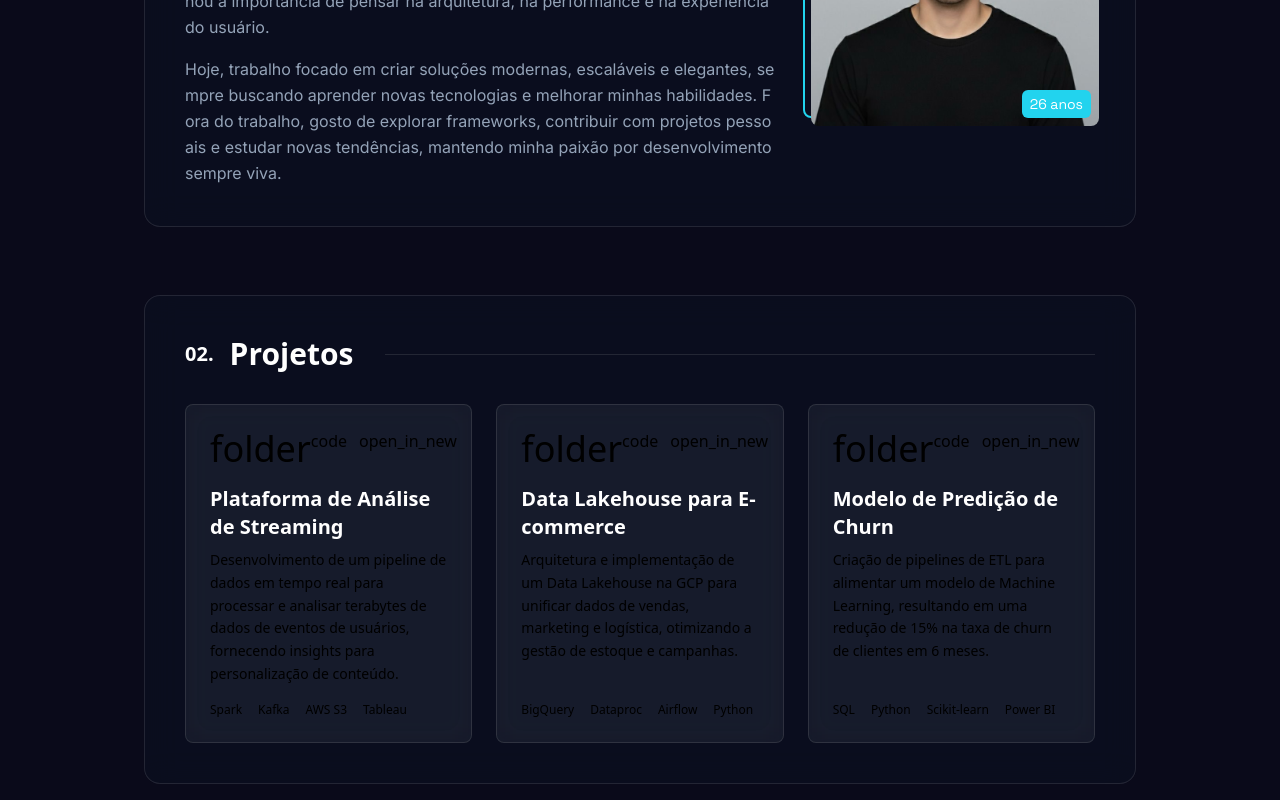
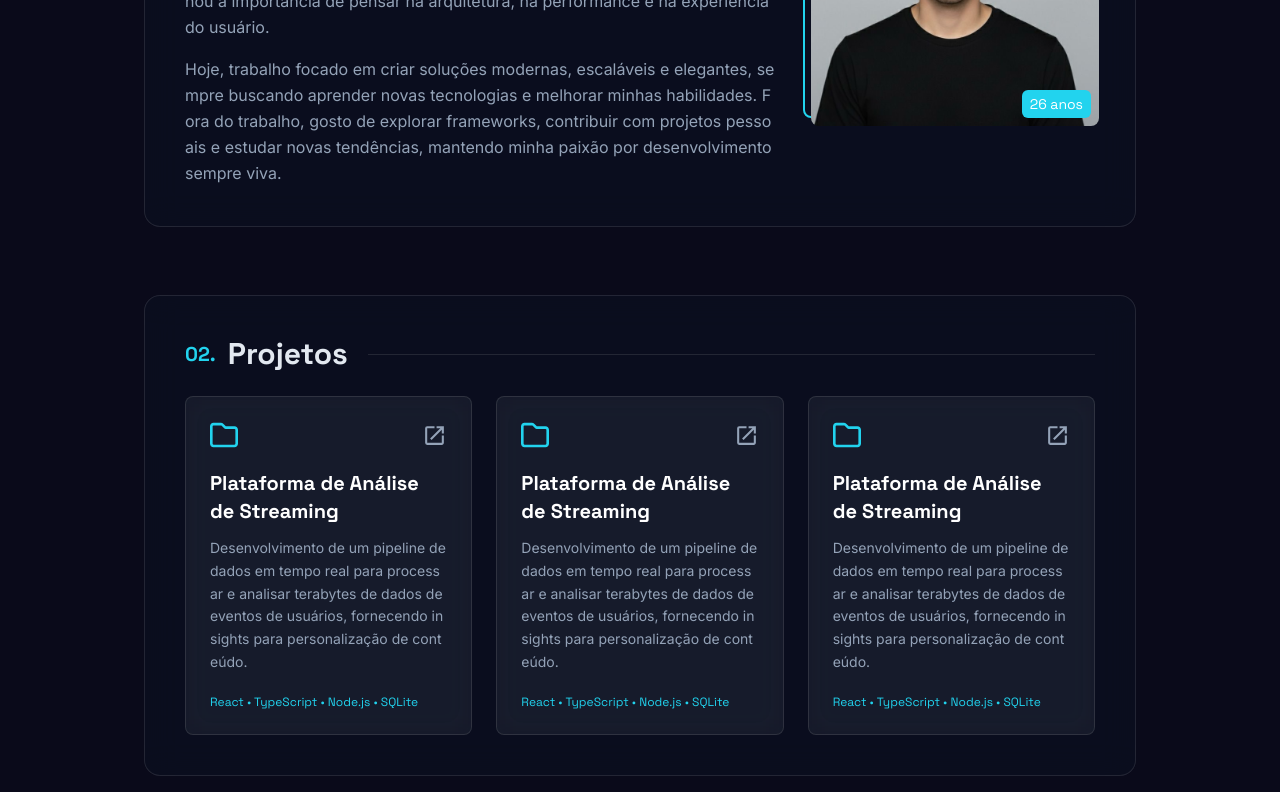
Before and after one commit to CarlosVarao/new_portfolio, a React (Vite) app: page / in a window 1280 px wide. Shown: the part 1037-1837 px from the top of the page. Built offline with nearby package versions, Linux system fonts and the light colour scheme.

Commit message:
criação de novos componets e ajustes

```diff
--- a/package.json
+++ b/package.json
@@ -14,6 +14,7 @@
     "react": "^19.1.1",
     "react-dom": "^19.1.1",
     "react-icons": "^5.5.0",
+    "react-router-dom": "^7.9.5",
     "tailwindcss": "^4.1.16"
   },
   "devDependencies": {
--- a/src/App.tsx
+++ b/src/App.tsx
@@ -1,5 +1,5 @@
-import Home from "./pages/Home";
+import AppRoutes from "./router/routes";
 
 export default function App() {
-  return <Home />;
+  return <AppRoutes />;
 }
--- /dev/null
+++ b/src/components/NotFound.tsx
@@ -0,0 +1,27 @@
+import { Link } from "react-router-dom";
+
+export default function NotFound() {
+  return (
+    <div className="flex flex-col items-center justify-center min-h-screen bg-[#0a0a1a] text-[#e2e8f0] text-center px-4">
+      <h1 className="font-bold animate-bounce text-5xl sm:text-6xl md:text-7xl mb-4">
+        404
+      </h1>
+
+      <p className="text-lg sm:text-xl mb-3 max-w-md">
+        Parabéns! 🎉 Você encontrou a página… que não existe.
+      </p>
+
+      <p className="text-xs sm:text-sm italic text-[#e2e8f0] mb-5 max-w-xs sm:max-w-sm">
+        Dica profissional: tente clicar em algo que realmente exista da próxima
+        vez 👀
+      </p>
+
+      <Link
+        to="/"
+        className="px-5 py-3 bg-[#101828] hover:bg-[#101828]/60 rounded-lg font-medium transition-all text-sm sm:text-base"
+      >
+        Me tira daqui! 🚀
+      </Link>
+    </div>
+  );
+}
--- a/src/components/SectionProject.tsx
+++ b/src/components/SectionProject.tsx
@@ -1,117 +1,100 @@
+import { useState } from "react";
+import CardSections from "./CardSections";
+import { FaRegFolder } from "react-icons/fa6";
+import { MdOpenInNew } from "react-icons/md";
+import SpinnerBackground from "./SpinnerBackground";
+import { useNavigate } from "react-router-dom";
+
+interface Project {
+  rota: string;
+  title: string;
+  description: string;
+  image?: string;
+}
+
 export default function SectionProject() {
+  const [ativarSpinner, setAtivarSpinner] = useState(false);
+  const navigate = useNavigate();
+
+  const arrayProjetos = [
+    {
+      rota: "/project-hub",
+      title: " Plataforma de Análise de Streaming",
+      description:
+        "Desenvolvimento de um pipeline de dados em tempo real para processar e analisar terabytes de dados de eventos de usuários, fornecendo insights para personalização de conteúdo.",
+      tecnologias: ["React", "TypeScript", "Node.js", "SQLite"],
+      myVideo: "https://www.youtube.com/embed/-nmZz21tzO4",
+      imgProjeto: "my_foto.jpg",
+    },
+    {
+      rota: "/project-hub",
+      title: " Plataforma de Análise de Streaming",
+      description:
+        "Desenvolvimento de um pipeline de dados em tempo real para processar e analisar terabytes de dados de eventos de usuários, fornecendo insights para personalização de conteúdo.",
+      tecnologias: ["React", "TypeScript", "Node.js", "SQLite"],
+      myVideo: "https://www.youtube.com/embed/-nmZz21tzO4",
+      imgProjeto: "my_foto.jpg",
+    },
+    {
+      rota: "/project-hub",
+      title: " Plataforma de Análise de Streaming",
+      description:
+        "Desenvolvimento de um pipeline de dados em tempo real para processar e analisar terabytes de dados de eventos de usuários, fornecendo insights para personalização de conteúdo.",
+      tecnologias: ["React", "TypeScript", "Node.js", "SQLite"],
+      myVideo: "https://www.youtube.com/embed/-nmZz21tzO4",
+      imgProjeto: "my_foto.jpg",
+    },
+  ];
+
+  function openProject(project: Project) {
+    setAtivarSpinner(true);
+
+    setTimeout(() => {
+      setAtivarSpinner(false);
+
+      navigate("/project-hub", {
+        state: project,
+      });
+    }, 2000);
+  }
+
   return (
-    <section className="section-glass" id="projetos">
-      <h2 className="font-display text-2xl md:text-3xl font-bold text-white mb-8 flex items-center gap-4">
-        <span className="text-xl text-accent-cyan">02.</span> Projetos
-        <span className="flex-grow h-px bg-white/10 ml-4"></span>
-      </h2>
-      <div className="grid grid-cols-1 md:grid-cols-2 lg:grid-cols-3 gap-6">
-        <div className="flex flex-col rounded-lg p-6 transition-all duration-300 ease-in-out glow-effect glass-effect">
-          <div className="flex justify-between items-start mb-4">
-            <span className="material-symbols-outlined text-4xl text-accent-cyan">
-              folder
-            </span>
-            <div className="flex gap-3">
-              <a
-                className="text-text-dark hover:text-accent-cyan transition-colors"
-                href="#"
-              >
-                <span className="material-symbols-outlined">code</span>
-              </a>
-              <a
-                className="text-text-dark hover:text-accent-cyan transition-colors"
-                href="#"
-              >
-                <span className="material-symbols-outlined">open_in_new</span>
-              </a>
+    <>
+      {ativarSpinner && <SpinnerBackground />}
+
+      <CardSections numberSection="02." inforSection="Projetos">
+        <div className="grid grid-cols-1 md:grid-cols-2 lg:grid-cols-3 gap-6">
+          {arrayProjetos.map((item, index) => (
+            <div
+              key={index}
+              className="flex gap-5 flex-col rounded-lg p-6 transition-all duration-300 ease-in-out glass-effect hover:-translate-y-[3px]"
+            >
+              <div className="flex items-center justify-between">
+                <FaRegFolder color="#22D3EE" fontSize={28} />
+                <button
+                  className="cursor-pointer hover:text-[#22D3EE] text-[#94a3b8] transition-colors"
+                  onClick={() => openProject(item)}
+                >
+                  <MdOpenInNew fontSize={25} />
+                </button>
+              </div>
+
+              <div className="flex flex-col gap-3">
+                <p className="font-secondary text-xl font-bold text-white">
+                  {item.title}
+                </p>
+                <p className="font-primary text-[#94a3b8] text-sm leading-relaxed break-all">
+                  {item.description}
+                </p>
+              </div>
+
+              <div className="flex flex-wrap gap-x-4 gap-y-2 text-xs font-secondary text-[#22D3EE]">
+                <span>{item.tecnologias.join(" • ")}</span>
+              </div>
             </div>
-          </div>
-          <h3 className="font-display text-xl font-bold text-white mb-2">
-            Plataforma de Análise de Streaming
-          </h3>
-          <p className="text-text-dark text-sm leading-relaxed mb-4 flex-grow">
-            Desenvolvimento de um pipeline de dados em tempo real para processar
-            e analisar terabytes de dados de eventos de usuários, fornecendo
-            insights para personalização de conteúdo.
-          </p>
-          <div className="flex flex-wrap gap-x-4 gap-y-2 text-xs font-display text-text-dark">
-            <span>Spark</span>
-            <span>Kafka</span>
-            <span>AWS S3</span>
-            <span>Tableau</span>
-          </div>
+          ))}
         </div>
-        <div className="flex flex-col rounded-lg p-6 transition-all duration-300 ease-in-out glow-effect glass-effect">
-          <div className="flex justify-between items-start mb-4">
-            <span className="material-symbols-outlined text-4xl text-accent-cyan">
-              folder
-            </span>
-            <div className="flex gap-3">
-              <a
-                className="text-text-dark hover:text-accent-cyan transition-colors"
-                href="#"
-              >
-                <span className="material-symbols-outlined">code</span>
-              </a>
-              <a
-                className="text-text-dark hover:text-accent-cyan transition-colors"
-                href="#"
-              >
-                <span className="material-symbols-outlined">open_in_new</span>
-              </a>
-            </div>
-          </div>
-          <h3 className="font-display text-xl font-bold text-white mb-2">
-            Data Lakehouse para E-commerce
-          </h3>
-          <p className="text-text-dark text-sm leading-relaxed mb-4 flex-grow">
-            Arquitetura e implementação de um Data Lakehouse na GCP para
-            unificar dados de vendas, marketing e logística, otimizando a gestão
-            de estoque e campanhas.
-          </p>
-          <div className="flex flex-wrap gap-x-4 gap-y-2 text-xs font-display text-text-dark">
-            <span>BigQuery</span>
-            <span>Dataproc</span>
-            <span>Airflow</span>
-            <span>Python</span>
-          </div>
-        </div>
-        <div className="flex flex-col rounded-lg p-6 transition-all duration-300 ease-in-out glow-effect glass-effect">
-          <div className="flex justify-between items-start mb-4">
-            <span className="material-symbols-outlined text-4xl text-accent-cyan">
-              folder
-            </span>
-            <div className="flex gap-3">
-              <a
-                className="text-text-dark hover:text-accent-cyan transition-colors"
-                href="#"
-              >
-                <span className="material-symbols-outlined">code</span>
-              </a>
-              <a
-                className="text-text-dark hover:text-accent-cyan transition-colors"
-                href="#"
-              >
-                <span className="material-symbols-outlined">open_in_new</span>
-              </a>
-            </div>
-          </div>
-          <h3 className="font-display text-xl font-bold text-white mb-2">
-            Modelo de Predição de Churn
-          </h3>
-          <p className="text-text-dark text-sm leading-relaxed mb-4 flex-grow">
-            Criação de pipelines de ETL para alimentar um modelo de Machine
-            Learning, resultando em uma redução de 15% na taxa de churn de
-            clientes em 6 meses.
-          </p>
-          <div className="flex flex-wrap gap-x-4 gap-y-2 text-xs font-display text-text-dark">
-            <span>SQL</span>
-            <span>Python</span>
-            <span>Scikit-learn</span>
-            <span>Power BI</span>
-          </div>
-        </div>
-      </div>
-    </section>
+      </CardSections>
+    </>
   );
 }
--- /dev/null
+++ b/src/components/SpinnerBackground.tsx
@@ -0,0 +1,16 @@
+export default function SpinnerOverlay() {
+  return (
+    <div className="fixed inset-0 w-screen h-screen bg-[#0a0a1a] flex items-center justify-center z-9999">
+      <div
+        className="
+          w-12 h-12
+          rounded-full
+          border-4
+          border-[#94a3b8]
+          border-t-[#22D3EE]
+          animate-spin
+        "
+      ></div>
+    </div>
+  );
+}
--- /dev/null
+++ b/src/pages/ProjectHub.tsx
@@ -0,0 +1,86 @@
+import Background from "../components/Background";
+import Header from "../components/Header";
+import CardSections from "../components/CardSections";
+import { useState, useEffect } from "react";
+import { useLocation, Navigate } from "react-router-dom";
+
+export default function ProjectHub() {
+  const { state } = useLocation();
+  const [openImgProjet, setOpenImgProjet] = useState(false);
+  const [loadingState, setLoadingState] = useState(true);
+
+  useEffect(() => {
+    window.scrollTo(0, 0);
+
+    setLoadingState(false);
+  }, []);
+
+  if (loadingState) return null;
+
+  if (!state) {
+    return <Navigate to="/" replace />;
+  }
+
+  return (
+    <>
+      {openImgProjet && (
+        <div
+          className="fixed inset-0 z-99 w-screen h-screen bg-black/80 backdrop-blur-lg flex items-center flex-col justify-center"
+          onClick={() => setOpenImgProjet(false)}
+        >
+          <img
+            src={state.imgProjeto}
+            alt="Imagem ampliada"
+            className="object-contain"
+            onClick={(e) => e.stopPropagation()}
+          />
+          <p className="mt-5 font-black font-secondary text-red-700">
+            Click fora para fechar!
+          </p>
+        </div>
+      )}
+
+      <Background>
+        <Header />
+        <div className="text-center m-10">
+          <h1 className="text-[#e2e8f0] text-5xl font-black font-primary">
+            Project Hub
+          </h1>
+          <p className="text-[#94a3b8] md:text-xl font-normal mt-5 md:max-w-2xl md:mx-auto">
+            Aplicações que desenvolvi com foco em eficiência, experiência do
+            usuário e evolução constante.
+          </p>
+        </div>
+
+        <CardSections inforSection="My Project">
+          <div className="flex flex-col gap-8">
+            <iframe
+              className="w-full aspect-video rounded-xl shadow-lg"
+              src={state.myVideo}
+              title="Demonstração do projeto"
+              allowFullScreen
+            ></iframe>
+
+            <img
+              className="w-full aspect-video object-cover rounded-xl cursor-pointer"
+              src={state.imgProjeto}
+              alt="Imagem do projeto"
+              onClick={() => setOpenImgProjet(true)}
+            />
+
+            <div className="font-primary text-[#94a3b8] space-y-4 leading-relaxed">
+              <p className="text-[#e2e8f0] font-semibold text-lg">
+                Título do projeto:{" "}
+                <span className="font-light">{state.title}</span>
+              </p>
+              <p className="text-[#e2e8f0] font-semibold text-base">
+                Detalhes do Projeto
+              </p>
+              <p className="break-all">{state.description}</p>
+            </div>
+          </div>
+        </CardSections>
+      </Background>
+    </>
+  );
+}
--- /dev/null
+++ b/src/router/routes.tsx
@@ -0,0 +1,18 @@
+import { BrowserRouter, Routes, Route } from "react-router-dom";
+import Home from "../pages/Home";
+import ProjectHub from "../pages/ProjectHub";
+import NotFound from "../components/NotFound";
+
+export default function AppRoutes() {
+  return (
+    <BrowserRouter>
+      <Routes>
+        <Route path="/" element={<Home />} />
+        <Route path="/project-hub" element={<ProjectHub />} />
+
+        {/* Rota para páginas não encontradas */}
+        <Route path="*" element={<NotFound />} />
+      </Routes>
+    </BrowserRouter>
+  );
+}
--- a/src/styles/global.css
+++ b/src/styles/global.css
@@ -8,6 +8,7 @@
   --text-color-cyan: "#22D3EE";
   --text-color-purple: "#A78BFA";
   --text-color-cinza: "#94a3b8";
+  --text-color-backgound: "#0a0a1a";
 }
 
 #root {
@@ -19,10 +20,6 @@
   -webkit-backdrop-filter: blur(12px);
   backdrop-filter: blur(12px);
   border: 1px solid rgba(255, 255, 255, 0.1);
-}
-
-.glow-effect {
-  transition: box-shadow 0.3s ease-in-out, transform 0.3s ease-in-out;
 }
 
 .glow-effect:hover {
```
Also changed, not shown: src/components/Header.tsx (+3 -5 lines), 1 other file (tests, documents, lock files or other folders).
